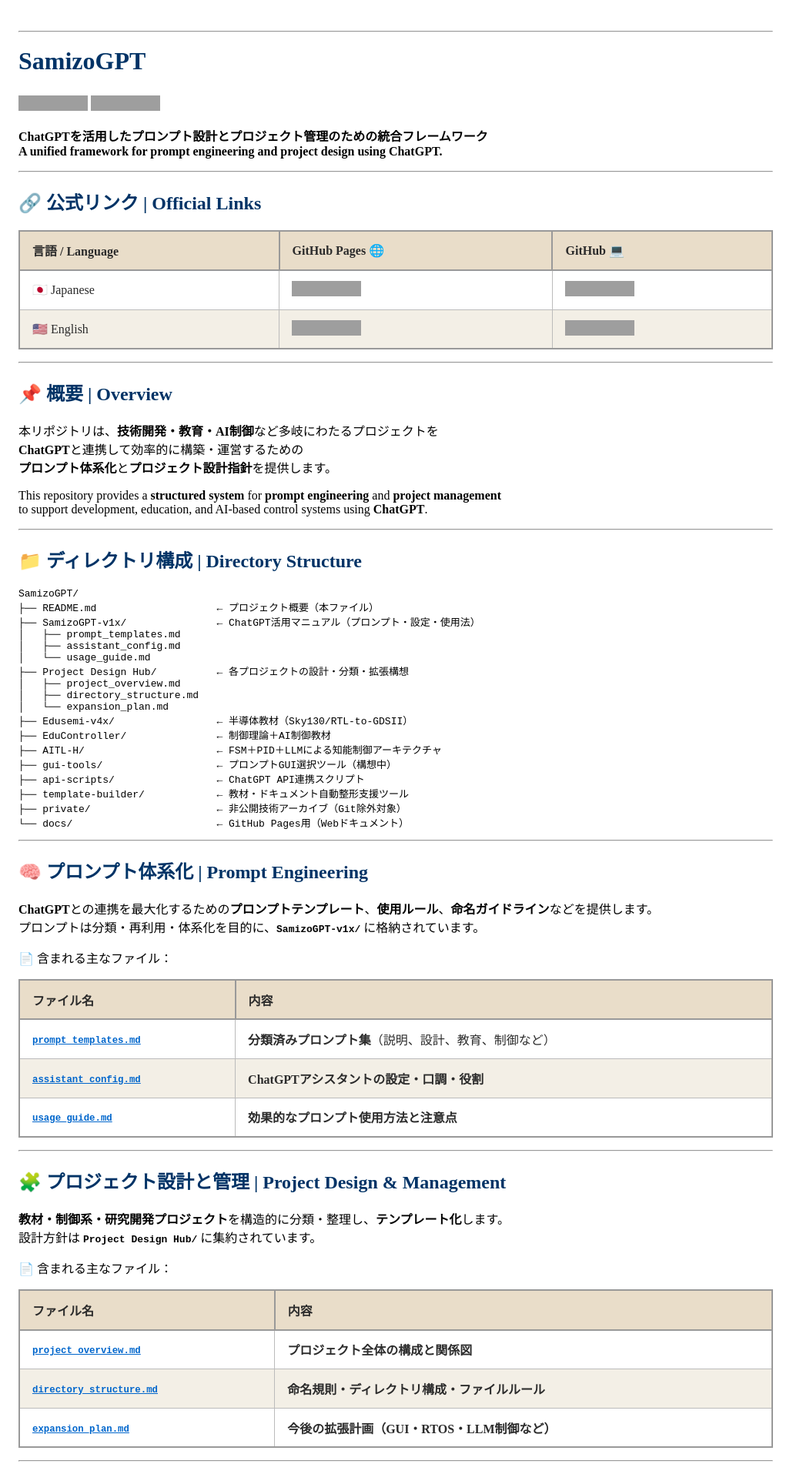
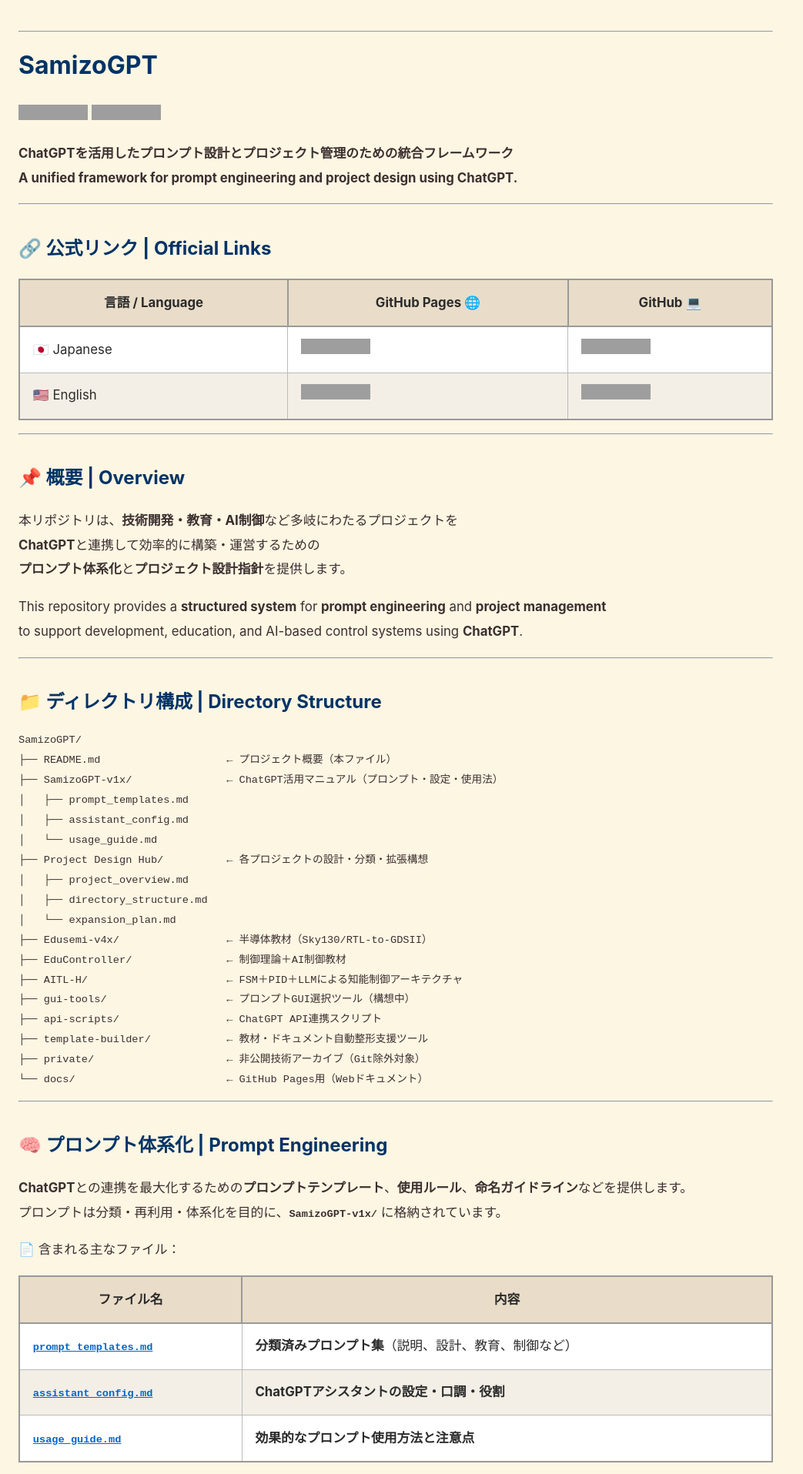
Before and after one commit to Samizo-AITL/SamizoGPT, a Jekyll site: the page built from index.md, in a window 1280 px wide. Shown: the top 1915 px of the page at 77% size, without its empty margins (0-1043 px from the left). Built offline with Jekyll 4.4.1, drawn with Linux system fonts in a browser that asks for light colours; grey boxes are pictures that could not be loaded.

Commit message:
Update style.css

```diff
--- a/assets/css/style.css
+++ b/assets/css/style.css
@@ -1,60 +1,60 @@
-/* ===== Portal unified look (theme-sepia) ===== */
-body.theme-sepia main.page{
-  background:#fdf6e3;
-  color:#3b2f2f;
+/* --- 全体をポータルのセピア統一にする --- */
+body {
+  background:#fdf6e3 !important;
+  color:#3b2f2f !important;
+  font-family:"Noto Sans JP","Hiragino Kaku Gothic ProN","Yu Gothic",
+              -apple-system,BlinkMacSystemFont,"Segoe UI","Helvetica Neue",Arial,sans-serif !important;
+  line-height:1.9 !important;
+  font-size:1.05em !important;
 }
 
 /* 見出し */
-body.theme-sepia h1,
-body.theme-sepia h2,
-body.theme-sepia h3{
-  color:#003366;
-  font-weight:700;
-  border-bottom:none;
+h1,h2,h3 {
+  color:#003366 !important;
+  font-weight:700 !important;
+  border:none !important;
+  margin-top:1em !important;
+  margin-bottom:.6em !important;
 }
-body.theme-sepia h1{
-  font-size:2rem;
-  text-align:left;
-  margin:.6em 0 .8em;
-}
+h1 { font-size:2rem !important; text-align:left !important; margin-top:.4em !important; }
+h2 { font-size:1.5rem !important; margin-top:1.4em !important; }
+h3 { font-size:1.2rem !important; margin-top:1em !important; }
 
 /* リンク */
-body.theme-sepia a{
-  color:#0066cc;
-  font-weight:600;
-  font-size:.95em;
-  text-decoration:underline;
+a {
+  color:#0066cc !important;
+  font-weight:600 !important;
+  text-decoration:underline !important;
 }
-body.theme-sepia a:hover{color:#004c99}
+a:hover { color:#004c99 !important; }
 
-/* 表（公式リンクやDirectory構成に適用） */
-body.theme-sepia table{
-  border-collapse:collapse;
-  width:100%;
-  border:2px solid #999;
-  margin:1em 0;
+/* 表 */
+table {
+  border-collapse:collapse !important;
+  width:100% !important;
+  margin:1em 0 !important;
+  border:2px solid #999 !important;
 }
-body.theme-sepia th{
-  background:#e9ddc9;
-  color:#2b2b2b;
-  border:2px solid #999;
-  font-weight:700;
-  text-align:left;
-  padding:.8em 1em;
+th {
+  background:#e9ddc9 !important;
+  border:2px solid #999 !important;
+  color:#2b2b2b !important;
+  font-weight:700 !important;
+  padding:.8em 1em !important;
 }
-body.theme-sepia td{
-  border:1.5px solid #bbb;
-  color:#2b2b2b;
-  padding:.8em 1em;
+td {
+  border:1.5px solid #bbb !important;
+  padding:.8em 1em !important;
+  color:#2b2b2b !important;
 }
-body.theme-sepia tr:nth-child(odd) td{background:#fff}
-body.theme-sepia tr:nth-child(even) td{background:#f3efe6}
+tr:nth-child(odd) td { background:#fff !important; }
+tr:nth-child(even) td { background:#f3efe6 !important; }
 
 /* 引用 */
-body.theme-sepia blockquote{
-  background:#fbf6eb;
-  border-left:4px solid #007acc;
-  color:#3a3028;
-  padding:.8em 1em;
-  margin:1em 0;
+blockquote {
+  background:#fbf6eb !important;
+  border-left:4px solid #007acc !important;
+  color:#3a3028 !important;
+  padding:.8em 1em !important;
+  margin:1em 0 !important;
 }
```
